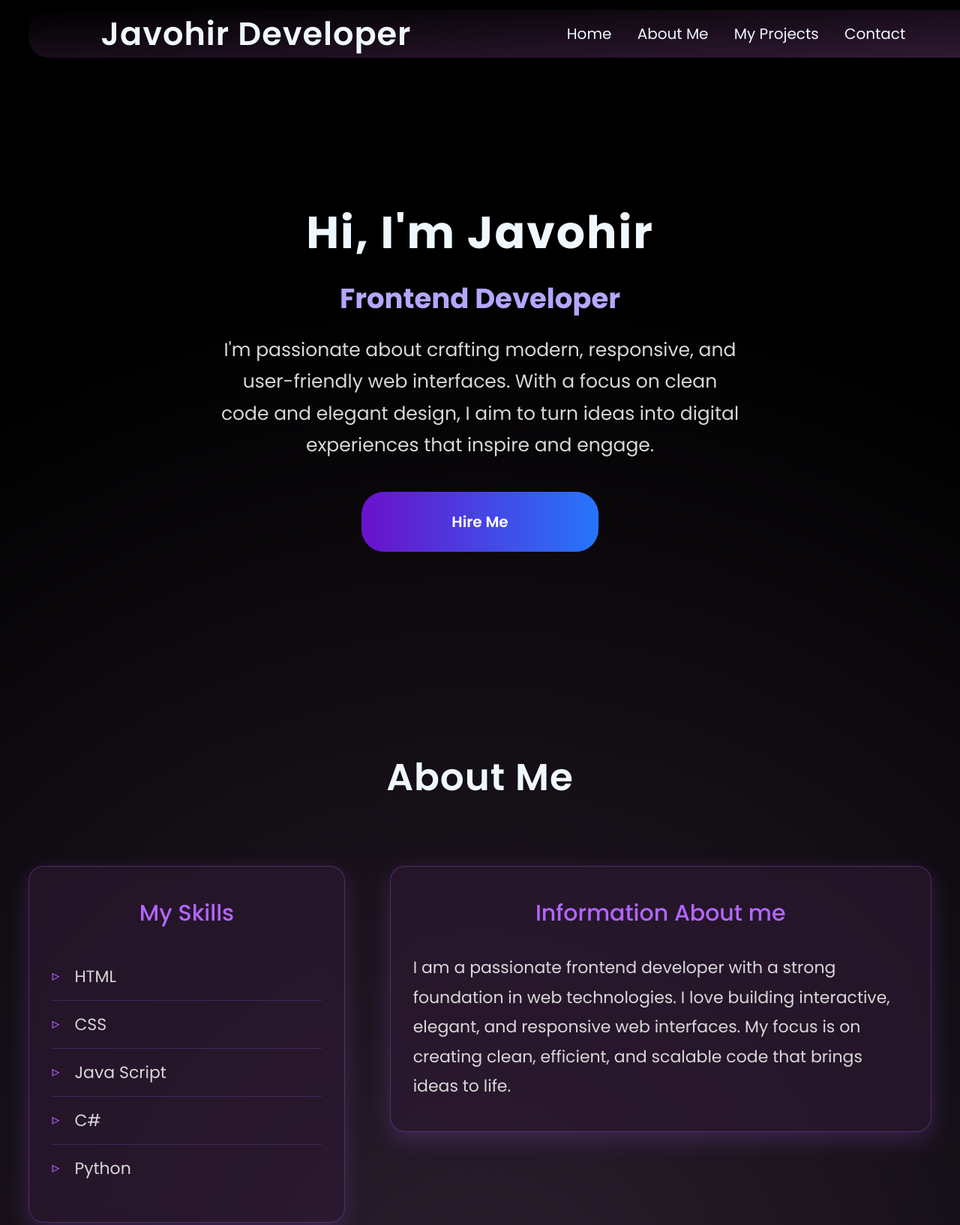
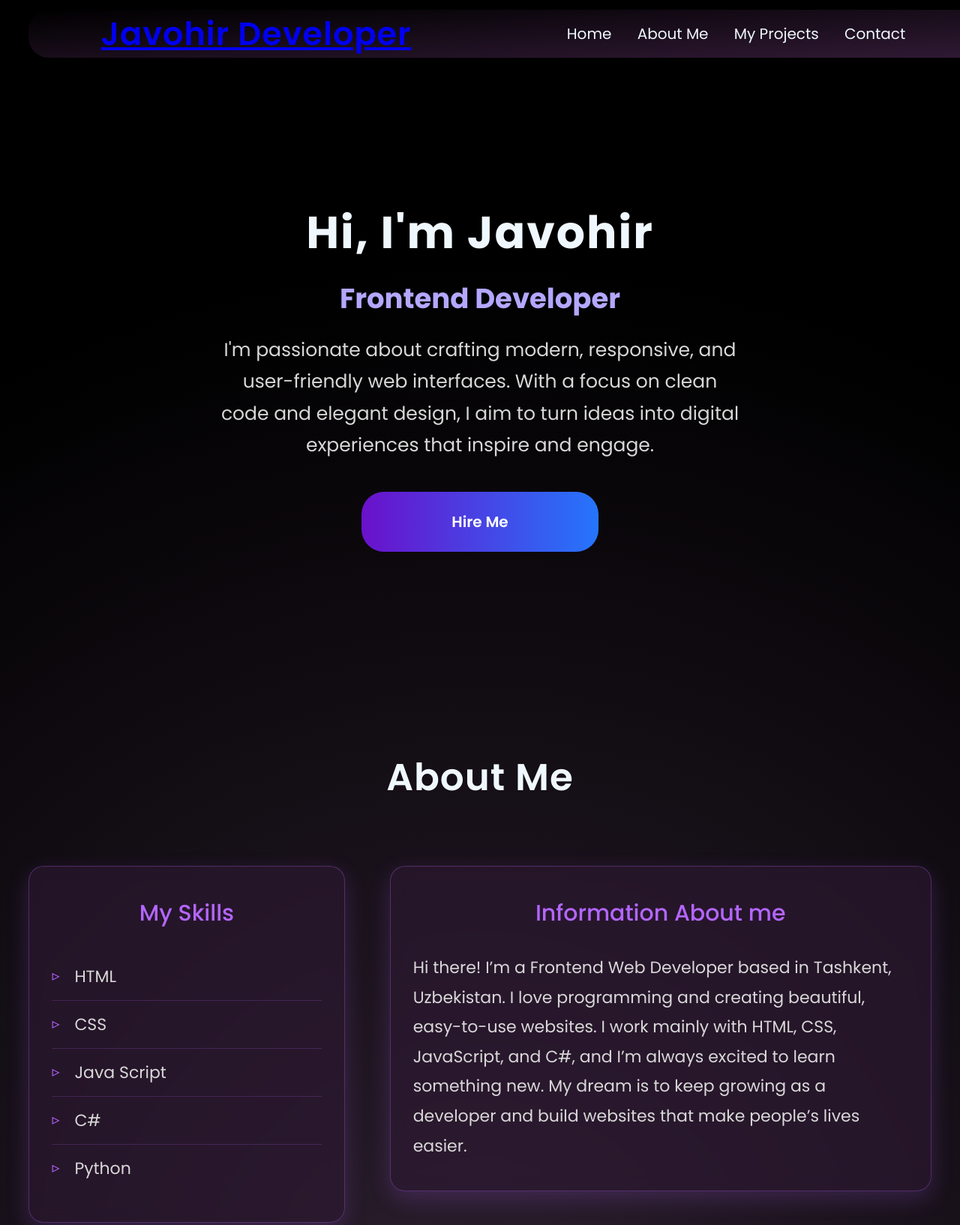
Before and after one commit to Imag1neJ/Portfolio-QWE, a plain HTML site: page index.html in a window 1280 px wide. Shown: the top 1634 px of the page at 75% size. Drawn offline with nearby package versions, Linux system fonts and the light colour scheme.

Commit message:
Update index.html with favicon and about section
Added a favicon link and updated the about section with a personal introduction.

```diff
--- a/index.html
+++ b/index.html
@@ -5,11 +5,12 @@
     <meta name="viewport" content="width=device-width, initial-scale=1.0">
     <title>Javohir Developer</title>
     <link rel="stylesheet" href="style.css">
+    <link rel="shortcut icon" href="./Image/PorrtfolioLogi.png" type="image/x-icon">
     <link href='https://unpkg.com/boxicons@2.1.4/css/boxicons.min.css' rel='stylesheet'>
 </head>
 <body>
     <header>
-        <h1 class="logo">Javohir Developer</h1>
+        <h1 class="logo"><a href="#home">Javohir Developer</a></h1>
         <div class="menu">
             <a href="#home">Home</a>
             <a href="#about">About Me</a>
@@ -46,9 +47,8 @@
             <div class="about_text">
                 <h3>Information About me</h3>
                 <p>
-                   I am a passionate frontend developer with a strong foundation in web technologies.
-                   I love building interactive, elegant, and responsive web interfaces.
-                   My focus is on creating clean, efficient, and scalable code that brings ideas to life.
+                   Hi there! I’m a Frontend Web Developer based in Tashkent, Uzbekistan. I love programming and creating beautiful, easy-to-use websites.
+                   I work mainly with HTML, CSS, JavaScript, and C#, and I’m always excited to learn something new. My dream is to keep growing as a developer and build websites that make people’s lives easier.
                 </p>
             </div>
         </div>
@@ -83,7 +83,7 @@
                         <div class="contact_icon">📧</div>
                         <div class="contact_text">
                             <h4>Email</h4>
-                            <a href="shermamatovjavohir09@gmail.com">shermamatovjavohir09@gmail.com</a>
+                            <a href="shermamatovjavohir09@gmail.com" onclick="copyMessage(event)">shermamatovjavohir09@gmail.com</a>
                         </div>
                     </div>
                     <div class="contact_item">
```
